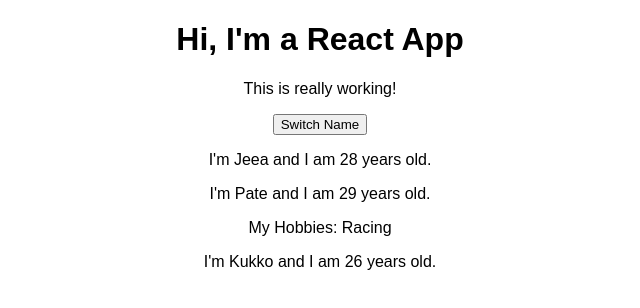
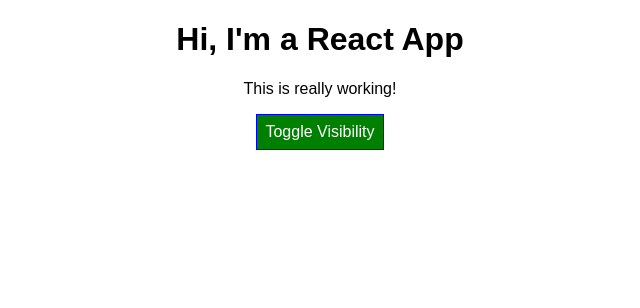
Before and after one commit to januzgi/course-app, a React (Create React App) app: page / in a window 1280 px wide. Shown: the top 308 px of the page, without its empty margins (320-960 px from the left). Built offline with nearby package versions, Linux system fonts and the light colour scheme.

Commit message:
Radium for pseudo-selectors and mediaqueries in JS

```diff
--- a/package.json
+++ b/package.json
@@ -3,6 +3,7 @@
   "version": "0.1.0",
   "private": true,
   "dependencies": {
+    "radium": "^0.26.0",
     "react": "^16.13.0",
     "react-dom": "^16.13.0",
     "react-scripts": "1.1.5"
--- a/src/App.css
+++ b/src/App.css
@@ -1,3 +1,11 @@
 .App {
   text-align: center;
 }
+
+.red {
+  color: red;
+}
+
+.bold {
+  font-weight: bold;
+}
--- a/src/App.js
+++ b/src/App.js
@@ -1,42 +1,139 @@
 import React, { Component } from 'react';
 import './App.css';
 import Person from './Person/Person';
+import Radium, { StyleRoot } from 'radium';
 
 class App extends Component {
   state = {
     persons: [
-      { name: 'Jeea', age: 28 },
-      { name: 'Pate', age: 29 },
-      { name: 'Kukko', age: 26 }
+      { id: 'fasd', name: 'Jeea', age: 28 },
+      { id: 'asfs', name: 'Pate', age: 29 },
+      { id: '2421s', name: 'Kukko', age: 26 }
     ],
-    otherState: 'some other value'
+    otherState: 'some other value',
+    showPersons: false
   };
 
-  // 'this' syntax only works with arrow functions as it refers to
-  // the class App
-  switchNameHandler = () => {
-    // console.log('Was clicked!');
-    // DON'T DO THIS: this.state.persons[0].name = 'Maximilian';
-    this.setState({
-      persons: [
-        { name: 'Jeeaansi', age: 28 },
-        { name: 'Pate', age: 29 },
-        { name: 'Kukko', age: 27 }
-      ]
+  // Objects are reference types, thus if
+  // we splice it we splice the original data
+  deletePersonHandler = (personIndex) => {
+    // Thus create a copy of the array
+    // const persons = this.state.persons.slice();
+    // Or use spread from ES6, most modern solution
+    const persons = [...this.state.persons];
+    persons.splice(personIndex, 1);
+    this.setState({ persons: persons });
+  };
+
+  nameChangedHandler = (event, id) => {
+    // Use the findIndex method with the arrow function to
+    // get the required person object
+    const personIndex = this.state.persons.findIndex((p) => {
+      return p.id === id;
     });
+    // Get the person by accessing the persons index in the array
+    const person = {
+      // Use the spread again to fetch the object properties to a new object
+      ...this.state.persons[personIndex]
+    };
+    // Alternative for the above
+    // const person = Object.assign({}, this.state.persons[personIndex]);
+
+    // Then use the name
+    person.name = event.target.value;
+
+    // Working with copying the original
+    const persons = [...this.state.persons];
+    persons[personIndex] = person;
+
+    this.setState({ persons: persons });
+  };
+
+  togglePersonsHandler = () => {
+    const doesShow = this.state.showPersons;
+    this.setState({ showPersons: !doesShow });
   };
 
   render() {
+    const btnStyle = {
+      backgroundColor: 'green',
+      color: 'white',
+      font: 'inherit',
+      border: '1px solid blue',
+      padding: '8px',
+      cursor: 'pointer',
+      // css pseudo-selector hover
+      ':hover': {
+        backgroundColor: 'lightgreen',
+        color: 'black'
+      }
+    };
+
+    // way 2: By defaul persons is null
+    // Preferred way of rendering conditional content
+    let persons = null;
+    if (this.state.showPersons) {
+      persons = (
+        <div>
+          {/* Convert this array into JSX */}
+          {this.state.persons.map((person, index) => {
             return (
+              <Person
+                // alternative for arrow function
+                // would be .bind(this, index)
+                click={() => this.deletePersonHandler(index)}
+                name={person.name}
+                age={person.age}
+                // Key property so React stays up-to-date on
+                // which elements changed and which to update
+                key={person.id}
+                // Use arrow function again to pass the id
+                // and listener event data from the function
+                changed={(event) => this.nameChangedHandler(event, person.id)}
+              />
+            );
+          })}
+        </div>
+      );
+
+      btnStyle.backgroundColor = 'red';
+      btnStyle[':hover'] = {
+        backgroundColor: 'salmon',
+        color: 'black'
+      };
+    }
+
+    // .css classes
+    // let classes = ['red', 'bold'].join(' ');
+    // Turns into "red bold" with join, it is valid css class list
+    let classes = [];
+    // Red if less than 3
+    if (this.state.persons.length <= 2) {
+      classes.push('red'); // classes ) ['red']
+    }
+    if (this.state.persons.length <= 1) {
+      classes.push('bold'); // classes = ['red', 'bold']
+    }
+
+    return (
+      // Wrap the whole app component to styleroot to use Radium with mediaqueries
+      <StyleRoot>
         <div className='App'>
           <h1>Hi, I'm a React App</h1>
-        <p>This is really working!</p>
-        <button onClick={this.switchNameHandler}>Switch Name</button>
+          <p className={classes.join(' ')}>This is really working!</p>
+          <button style={btnStyle} onClick={this.togglePersonsHandler}>
+            Toggle Visibility
+          </button>
+          {/* What to do if the below is true (before the question mark) */}
+          {/* way 1: {this.state.showPersons ? ( */}
+          {/* <div>
           <Person
             name={this.state.persons[0].name}
             age={this.state.persons[0].age}
           />
           <Person
+            click={this.switchNameHandler.bind(this, 'Jeaansi')}
+            changed={this.nameChangedHandler}
             name={this.state.persons[1].name}
             age={this.state.persons[1].age}
           >
@@ -46,10 +143,18 @@
             name={this.state.persons[2].name}
             age={this.state.persons[2].age}
           />
+        </div> */}
+          {/* way 1: ) : // else condition, if the before is true, render then, if false then do nothing
+        null} */}
+
+          {/* way 2: */}
+          {persons}
         </div>
+      </StyleRoot>
     );
     // return React.createElement('div', {className: 'App'}, React.createElement('h1', null, 'Does this work now?'));
   }
 }
 
-export default App;
+// Wrap with Radium to use the pseudo-selectors
+export default Radium(App);
--- /dev/null
+++ b/src/Person/Person.css
@@ -0,0 +1,8 @@
+.Person {
+  width: 60%;
+  margin: 20px auto;
+  border: 1px solid #eee;
+  box-shadow: 0 2px 3px #ccc;
+  padding: 10px;
+  text-align: center;
+}
--- a/src/Person/Person.js
+++ b/src/Person/Person.js
@@ -1,14 +1,23 @@
 import React from 'react';
+import './Person.css';
+import Radium from 'radium';
 
 const person = (props) => {
+  const style = {
+    '@media (min-width: 500px)': {
+      width: '450px'
+    }
+  };
+
   return (
-    <div>
-      <p>
+    <div className='Person' style={style}>
+      <p onClick={props.click}>
         I'm {props.name} and I am {props.age} years old.
       </p>
       <p>{props.children}</p>
+      <input type='text' onChange={props.changed} value={props.name} />
     </div>
   );
 };
 
-export default person;
+export default Radium(person);
```
Also changed, not shown: 2 other files (tests, documents, lock files or other folders). Lines whose indentation alone changed are shown as unchanged.
